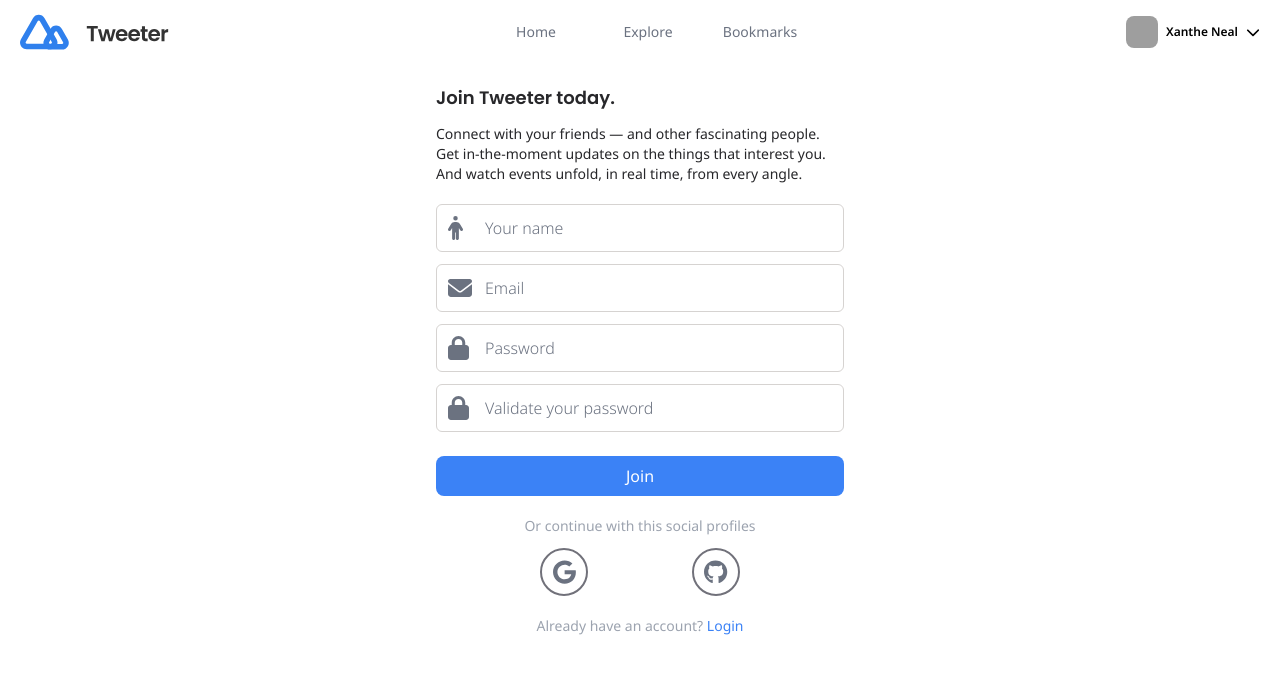
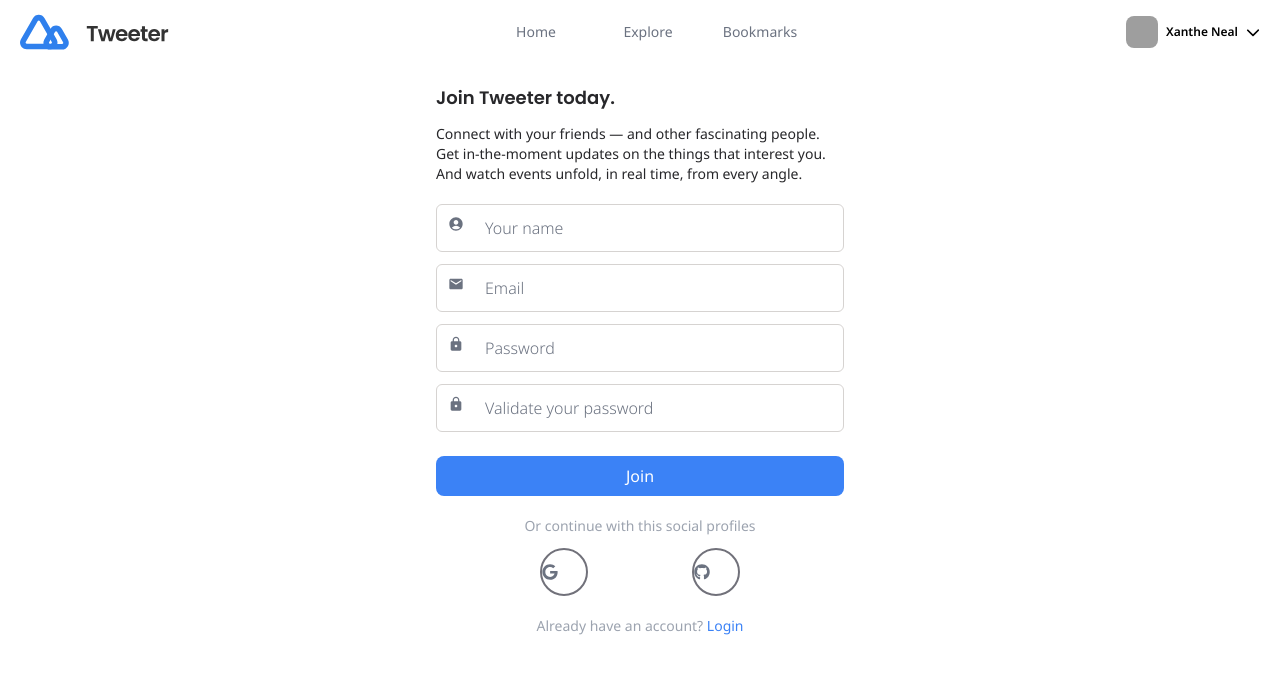
Before and after one commit to sarrietav-dev/tweeter, a Next.js app: page /register in a window 1280 px wide. Shown: the top 674 px of the page. Built offline with nearby package versions, Linux system fonts and the light colour scheme; grey boxes are pictures that could not be loaded.

Commit message:
Remove unused dependencies and update icons

```diff
--- a/app/(auth)/layout.tsx
+++ b/app/(auth)/layout.tsx
@@ -3,9 +3,6 @@ import { Noto_Sans, Poppins } from "next/font/google";
 import "../globals.css";
 import clsx from "clsx";
 import Nav from "../../components/layout/Nav";
-import "@fortawesome/fontawesome-svg-core/styles.css";
-import { config } from "@fortawesome/fontawesome-svg-core";
-config.autoAddCss = false;
 
 const poppins = Poppins({ display: "swap", weight: ["500", "600"], subsets: ["latin"], variable: '--font-poppins' })
 const notoSans = Noto_Sans({ display: "swap", weight: ["300", "400", "500", "600"], subsets: ["latin"], variable: '--font-noto' })
--- a/app/(auth)/login/form.tsx
+++ b/app/(auth)/login/form.tsx
@@ -2,7 +2,7 @@
 
 import Button from "@/components/shared/Button";
 import TextFormField from "@/components/shared/FormField";
-import { faEnvelope, faLock } from "@fortawesome/free-solid-svg-icons";
+import { MdMail, MdLock } from "react-icons/md";
 import { useFormState } from "react-dom";
 import { login } from "../actions";
 
@@ -18,8 +18,8 @@ export default function LoginForm() {
 
   return (
     <form action={formAction} className='flex flex-col gap-3'>
-      <TextFormField required icon={faEnvelope} label='Email' type='email' name='email' />
-      <TextFormField required minLength={8} icon={faLock} label='Password' type='password' name='password' />
+      <TextFormField required icon={MdMail} label='Email' type='email' name='email' />
+      <TextFormField required minLength={8} icon={MdLock} label='Password' type='password' name='password' />
       {
         !state?.success && (
           <p>
--- a/app/(auth)/login/page.tsx
+++ b/app/(auth)/login/page.tsx
@@ -1,4 +1,4 @@
-import { faGoogle, faGithub } from '@fortawesome/free-brands-svg-icons'
+import { FaGoogle, FaGithub } from 'react-icons/fa6'
 import Link from '@/components/shared/Link'
 import IconButton from '@/components/shared/IconButton'
 import Text from '@/components/shared/Text'
@@ -18,8 +18,8 @@ export default function LoginPage() {
       <div className='space-y-3'>
         <Text type='secondary' className='text-center'>Or continue with this social profiles</Text>
         <div className='flex items-center justify-evenly'>
-          <IconButton type='submit' icon={faGoogle} />
-          <IconButton type='submit' icon={faGithub} />
+          <IconButton type='submit' icon={FaGoogle} />
+          <IconButton type='submit' icon={FaGithub} />
         </div>
       </div>
 
--- a/app/(auth)/register/form.tsx
+++ b/app/(auth)/register/form.tsx
@@ -2,7 +2,7 @@
 
 import Button from "@/components/shared/Button"
 import TextFormField from "@/components/shared/FormField"
-import { faPerson, faEnvelope, faLock } from "@fortawesome/free-solid-svg-icons"
+import { MdAccountCircle, MdMail, MdLock } from "react-icons/md"
 import { useFormState } from "react-dom"
 import { register } from "../actions"
 
@@ -16,10 +16,10 @@ export default function RegisterForm() {
 
   return (
     <form action={formAction} className='flex flex-col gap-3'>
-      <TextFormField required min={3} icon={faPerson} label='Your name' type='text' name='name' />
-      <TextFormField required icon={faEnvelope} label='Email' type='email' name='email' />
-      <TextFormField required min={8} icon={faLock} label='Password' type='password' name='password' />
-      <TextFormField required min={8} icon={faLock} label='Validate your password' type='password' name='password-confirmation' />
+      <TextFormField required min={3} icon={MdAccountCircle} label='Your name' type='text' name='name' />
+      <TextFormField required icon={MdMail} label='Email' type='email' name='email' />
+      <TextFormField required min={8} icon={MdLock} label='Password' type='password' name='password' />
+      <TextFormField required min={8} icon={MdLock} label='Validate your password' type='password' name='password-confirmation' />
       {
         !state?.success && (
           <p>
--- a/app/(auth)/register/page.tsx
+++ b/app/(auth)/register/page.tsx
@@ -1,8 +1,8 @@
-import { faGoogle, faGithub } from '@fortawesome/free-brands-svg-icons'
 import Link from '@/components/shared/Link'
 import IconButton from '@/components/shared/IconButton'
 import Text from '@/components/shared/Text'
 import RegisterForm from './form'
+import { FaGithub, FaGoogle } from 'react-icons/fa6'
 
 export default function RegisterPage() {
   return (
@@ -21,8 +21,8 @@ export default function RegisterPage() {
       <div className='space-y-3'>
         <Text type='secondary' className='text-center'>Or continue with this social profiles</Text>
         <div className='flex items-center justify-evenly'>
-          <IconButton type='submit' icon={faGoogle} />
-          <IconButton type='submit' icon={faGithub} />
+          <IconButton type='submit' icon={FaGoogle} />
+          <IconButton type='submit' icon={FaGithub} />
         </div>
       </div>
 
--- a/components/home/NewTweetForm/index.tsx
+++ b/components/home/NewTweetForm/index.tsx
@@ -2,7 +2,7 @@
 
 import Avatar from "@/components/shared/Avatar";
 import { faImage, faEarth } from "@fortawesome/free-solid-svg-icons";
-import { FontAwesomeIcon } from "@fortawesome/react-fontawesome";
+import { MdOutlineImage, MdOutlinePublic } from "react-icons/md";
 import { useRef } from "react";
 
 export default function NewTweetForm() {
@@ -30,18 +30,18 @@ export default function NewTweetForm() {
           ></textarea>
         </div>
         <div className="flex items-center justify-between">
-          <div className="space-x-3 sm:ml-14">
+          <div className="flex items-center sm:ml-14">
             <button type="button" className="rounded p-1 text-blue-500 transition active:bg-gray-100">
-              <FontAwesomeIcon icon={faImage} size="lg" />
+              <MdOutlineImage size={20} />
             </button>
-            <button type="button" className="rounded p-1 text-blue-500 transition active:bg-gray-100">
-              <FontAwesomeIcon icon={faEarth} size="lg" />
-              <span className="ml-2 text-sm">
+            <button type="button" className="flex items-center rounded p-1 text-blue-500 transition active:bg-gray-100">
+              <MdOutlinePublic size={20} className="inline-block" />
+              <span className="ml-2 text-sm font-medium">
                 Everyone can reply
               </span>
             </button>
           </div>
-          <button type="submit" className="rounded bg-blue-500 px-7 py-2.5 text-xs text-white transition active:bg-blue-600">
+          <button type="submit" className="rounded bg-blue-500 px-7 py-2.5 text-xs font-medium text-white transition active:bg-blue-600">
             Tweet
           </button>
         </div>
--- a/components/shared/Button/index.tsx
+++ b/components/shared/Button/index.tsx
@@ -1,16 +1,15 @@
-import { IconProp } from "@fortawesome/fontawesome-svg-core";
-import { FontAwesomeIcon } from "@fortawesome/react-fontawesome";
 import clsx from "clsx";
+import { IconType } from "react-icons";
 
 interface ButtonProps {
   label: string;
   type: "submit" | "button";
-  icon?: IconProp;
+  icon?: IconType;
   onClick?: () => void;
   className?: string;
 }
 
-export default function Button({ label, type, icon, onClick, className }: ButtonProps) {
+export default function Button({ label, type, icon: Icon, onClick, className }: ButtonProps) {
   const classes = clsx(
     'w-full rounded-lg bg-blue-500 px-5 py-2 text-white transition active:bg-blue-600',
     className
@@ -18,7 +17,7 @@ export default function Button({ label, type, icon, onClick, className }: Button
 
   return (
     <button type={type} onClick={onClick} className={classes}>
-      {icon && <FontAwesomeIcon icon={icon} size='xl' height={100} className="inset-y-3 left-3 text-gray-500" />}
+      {Icon && <Icon height={100} className="inset-y-3 left-3 text-gray-500" />}
       {label}
     </button>
   )
--- a/components/shared/FormField/index.tsx
+++ b/components/shared/FormField/index.tsx
@@ -1,21 +1,20 @@
-import { IconProp } from "@fortawesome/fontawesome-svg-core";
-import { FontAwesomeIcon } from "@fortawesome/react-fontawesome";
 import { DetailedHTMLProps, HTMLInputTypeAttribute, InputHTMLAttributes } from "react";
+import { IconType } from "react-icons";
 
 interface TextFormFieldProps {
   label: string;
   type: HTMLInputTypeAttribute;
   name: string;
   suggestions?: Array<string>;
-  icon?: IconProp;
+  icon?: IconType;
 }
 
 type NativeTextFormProps = DetailedHTMLProps<InputHTMLAttributes<HTMLInputElement>, HTMLInputElement>
 
-export default function TextFormField({ icon, label, type, name, ...props }: TextFormFieldProps & NativeTextFormProps) {
+export default function TextFormField({ icon: Icon, label, type, name, ...props }: TextFormFieldProps & NativeTextFormProps) {
   return (
     <div className="relative">
-      {icon && <FontAwesomeIcon icon={icon} size='xl' height={100} className="absolute inset-y-3 left-3 text-gray-500" />}
+      {Icon && <Icon height={100} className="absolute inset-y-3 left-3 text-gray-500" />}
       <input type={type} name={name} id={name} {...props} placeholder={label} className='size-full rounded-md border border-stone-300 px-12 py-3 font-noto placeholder:font-light' />
     </div>
   )
--- a/components/shared/IconButton/index.tsx
+++ b/components/shared/IconButton/index.tsx
@@ -1,17 +1,16 @@
-import { IconProp } from "@fortawesome/fontawesome-svg-core";
-import { FontAwesomeIcon } from "@fortawesome/react-fontawesome";
+import { IconType } from "react-icons";
 
 interface IconButtonProps {
   type: "submit" | "button";
-  icon: IconProp;
+  icon: IconType;
   onClick?: () => void;
 
 }
 
-export default function IconButton({ type, icon, onClick }: IconButtonProps) {
+export default function IconButton({ type, icon: Icon, onClick }: IconButtonProps) {
   return (
     <button type={type} onClick={onClick} className='group size-12 rounded-full border-2 border-zinc-500 transition hover:bg-zinc-500'>
-      <FontAwesomeIcon icon={icon} size='xl' height={100} className="inset-y-3 left-3 text-gray-500 transition group-hover:text-white" />
+      <Icon height={100} className="inset-y-3 left-3 text-gray-500 transition group-hover:text-white" />
     </button>
   )
 }
--- a/package.json
+++ b/package.json
@@ -9,10 +9,6 @@
     "lint": "next lint"
   },
   "dependencies": {
-    "@fortawesome/fontawesome-svg-core": "^6.5.1",
-    "@fortawesome/free-brands-svg-icons": "^6.5.1",
-    "@fortawesome/free-solid-svg-icons": "^6.5.1",
-    "@fortawesome/react-fontawesome": "^0.2.0",
     "@tailwindcss/forms": "^0.5.7",
     "clsx": "^2.1.0",
     "next": "14.1.0",
```
Also changed, not shown: 1 other file (tests, documents, lock files or other folders).
